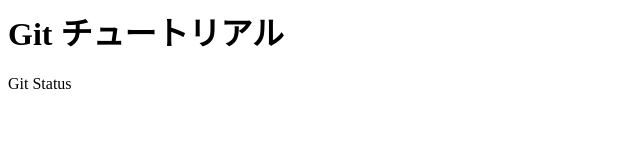
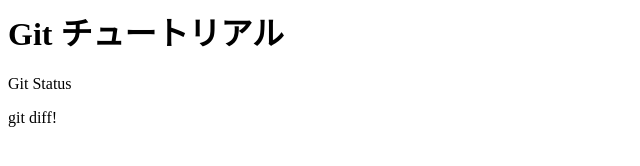
Before and after one commit to tada3345/git_tutorial_back, a plain HTML site: page index.html in a window 1280 px wide. Shown: the full height of the page, 0-640 px from the left. Drawn offline with Linux system fonts and the light colour scheme.

Commit message:
git diff を追加！

```diff
--- a/index.html
+++ b/index.html
@@ -1,2 +1,3 @@
 <h1>Git チュートリアル</h1>
 <p>Git Status</p>
+<p>git diff!</p>
```
